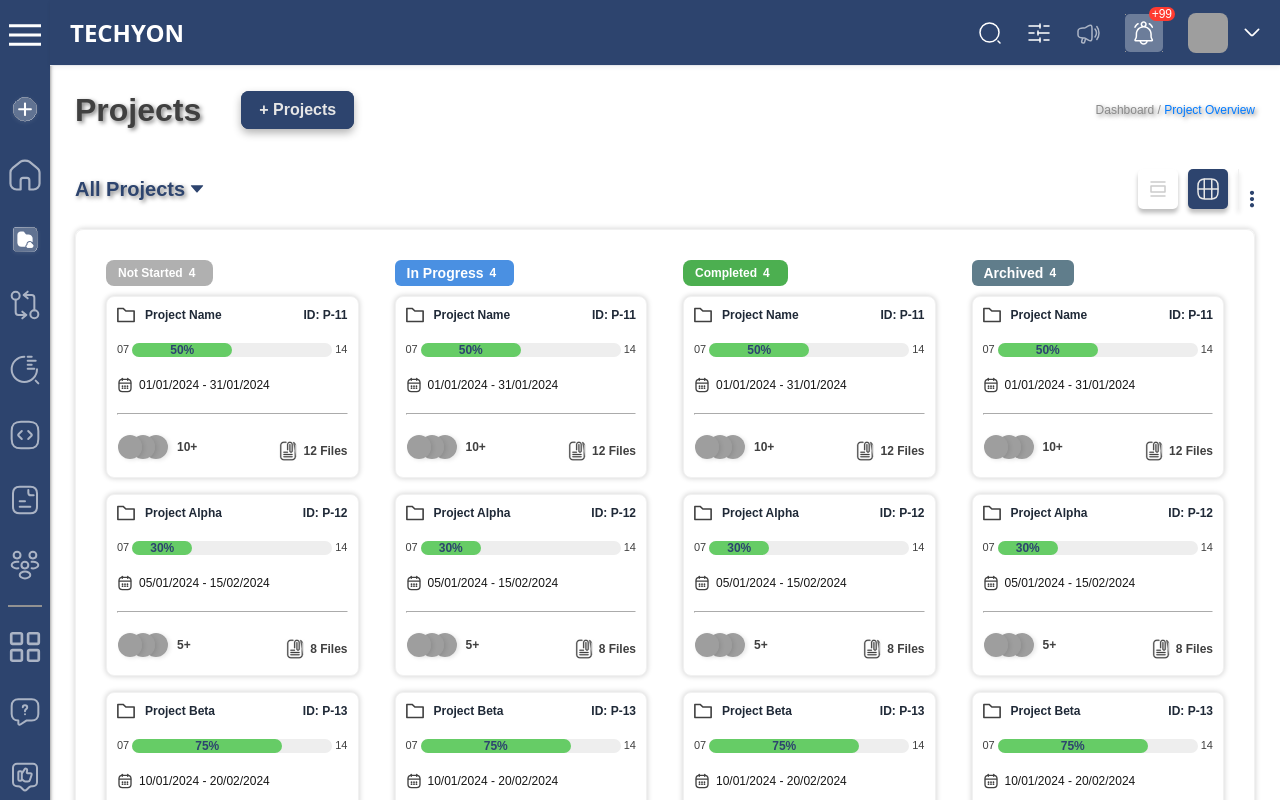
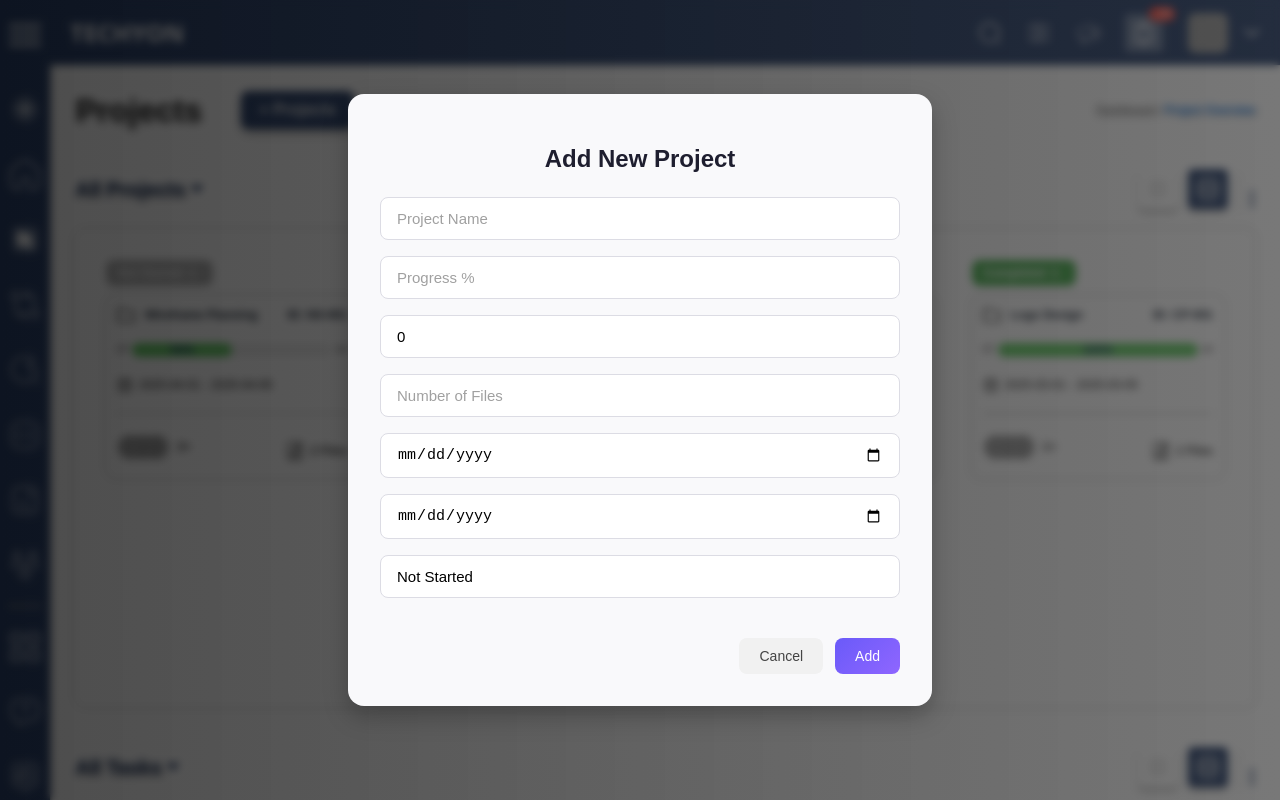
Before and after one commit to arunraval/Techyon-demo, a React (Vite) app: page / in a window 1280 px wide. Both pictures are taken after a click on the button "+ Projects". Shown: the top 800 px of the page. Built offline with nearby package versions, Linux system fonts and the light colour scheme; grey boxes are pictures that could not be loaded.

Commit message:
add project handle redux through

```diff
--- a/package.json
+++ b/package.json
@@ -13,7 +13,8 @@
     "@reduxjs/toolkit": "^2.6.1",
     "react": "^19.0.0",
     "react-dom": "^19.0.0",
-    "react-redux": "^9.2.0"
+    "react-redux": "^9.2.0",
+    "uuid": "^11.1.0"
   },
   "devDependencies": {
     "@eslint/js": "^9.21.0",
--- a/src/App.tsx
+++ b/src/App.tsx
@@ -1,14 +1,21 @@
+import { useState } from "react";
 import ProjectsMain from "./components/projects/Projectsmain";
 import TasksMain from "./components/tasks/TaskMain";
+import AddProjectModal from "./components/addProjectModal/AddProjectModal";
 
 function App() {
+  const [openModal, setOpenModal] = useState(false);
   return (
     <>
       <div className="app">
         <div className="main-contact">
           <div className="main-title">Projects</div>
           <div className="btn-main">
-            <button type="button" className="btn-primary">
+            <button
+              type="button"
+              className="btn-primary"
+              onClick={() => setOpenModal(true)}
+            >
               + Projects
             </button>
           </div>
@@ -20,6 +27,9 @@ function App() {
           </p>
         </div>
       </div>
+
+      {openModal && <AddProjectModal onClose={() => setOpenModal(false)} />}
+
       <ProjectsMain />
       <TasksMain />
     </>
--- /dev/null
+++ b/src/components/addProjectModal/AddProjectModal.scss
@@ -0,0 +1,109 @@
+.modal-overlay {
+  position: fixed;
+  inset: 0;
+  background: linear-gradient(
+    to right,
+    rgba(0, 0, 0, 0.7),
+    rgba(30, 30, 30, 0.6)
+  );
+  backdrop-filter: blur(4px);
+  display: flex;
+  justify-content: center;
+  align-items: center;
+  z-index: 1000;
+}
+
+.modal-content {
+  background: #f9f9fb;
+  padding: 32px;
+  border-radius: 16px;
+  width: 100%;
+  max-width: 520px;
+  box-shadow: 0 10px 25px rgba(0, 0, 0, 0.25);
+  animation: slideFadeIn 0.4s ease forwards;
+}
+
+@keyframes slideFadeIn {
+  from {
+    opacity: 0;
+    transform: translateY(-30px);
+  }
+  to {
+    opacity: 1;
+    transform: translateY(0);
+  }
+}
+
+.modal-title {
+  font-size: 24px;
+  font-weight: 600;
+  margin-bottom: 24px;
+  color: #1e1e2f;
+  text-align: center;
+}
+
+.form-input {
+  width: 100%;
+  margin-bottom: 16px;
+  border: 1px solid #dcdce4;
+  border-radius: 8px;
+  font-size: 15px;
+  background-color: #ffffff;
+  transition: border 0.2s, box-shadow 0.2s;
+  padding: 12px 16px;
+  box-sizing: border-box;
+
+  appearance: none;
+
+  &::placeholder {
+    color: #a0a0a0;
+    opacity: 1;
+  }
+
+  &:focus {
+    outline: none;
+    border-color: #7b61ff;
+    box-shadow: 0 0 0 2px rgba(123, 97, 255, 0.2);
+  }
+}
+
+select.form-input {
+  background-color: #fff;
+}
+
+.modal-buttons {
+  display: flex;
+  justify-content: flex-end;
+  gap: 12px;
+  margin-top: 24px;
+
+  .btn {
+    padding: 10px 20px;
+    border-radius: 8px;
+    font-size: 14px;
+    font-weight: 500;
+    border: none;
+    cursor: pointer;
+    transition: background-color 0.2s ease, transform 0.2s ease;
+  }
+
+  .cancel-btn {
+    background-color: #f1f1f1;
+    color: #444;
+
+    &:hover {
+      background-color: #e4e4e4;
+      transform: translateY(-1px);
+    }
+  }
+
+  .add-btn {
+    background: linear-gradient(135deg, #6a5af9, #8f66ff);
+    color: #fff;
+
+    &:hover {
+      background: linear-gradient(135deg, #5946f9, #7f56ff);
+      transform: translateY(-1px);
+    }
+  }
+}
--- /dev/null
+++ b/src/components/addProjectModal/AddProjectModal.tsx
@@ -0,0 +1,125 @@
+import React, { useState } from "react";
+import { useDispatch } from "react-redux";
+import { v4 as uuidv4 } from "uuid";
+import { ProjectStatus } from "../../types/Projects";
+import { addProject } from "../../store/slices/projectSlice";
+import "./AddProjectModal.scss";
+
+interface AddProjectModalProps {
+  onClose: () => void;
+}
+
+const AddProjectModal: React.FC<AddProjectModalProps> = ({ onClose }) => {
+  const dispatch = useDispatch();
+
+  const [formData, setFormData] = useState({
+    name: "",
+    progress: 0,
+    startDate: "",
+    endDate: "",
+    files: 0,
+    teamMembers: 0,
+    status: "Not Started" as ProjectStatus,
+  });
+
+  const handleChange = (
+    e: React.ChangeEvent<HTMLInputElement | HTMLSelectElement>
+  ) => {
+    const { name, value } = e.target;
+    setFormData((prev) => ({
+      ...prev,
+      [name]: name === "progress" || name === "files" ? Number(value) : value,
+    }));
+  };
+
+  const handleSubmit = () => {
+    const newProject = {
+      id: `P-${uuidv4().slice(0, 4)}`,
+      ...formData,
+    };
+
+    dispatch(addProject({ status: formData.status, project: newProject }));
+    onClose();
+  };
+
+  return (
+    <div className="modal-overlay">
+      <div className="modal-content">
+        <h2 className="modal-title">Add New Project</h2>
+
+        <input
+          type="text"
+          name="name"
+          placeholder="Project Name"
+          value={formData.name}
+          onChange={handleChange}
+          className="form-input"
+        />
+
+        <input
+          type="number"
+          name="progress"
+          placeholder="Progress %"
+          onChange={handleChange}
+          className="form-input"
+        />
+
+        <input
+          type="text"
+          name="teamMembers"
+          placeholder="Team Members (e.g. 10+)"
+          value={formData.teamMembers}
+          onChange={handleChange}
+          className="form-input"
+        />
+
+        <input
+          type="number"
+          name="files"
+          placeholder="Number of Files"
+          onChange={handleChange}
+          className="form-input"
+        />
+
+        <input
+          type="date"
+          name="startDate"
+          value={formData.startDate}
+          onChange={handleChange}
+          className="form-input"
+        />
+
+        <input
+          type="date"
+          name="endDate"
+          value={formData.endDate}
+          onChange={handleChange}
+          className="form-input"
+        />
+
+        <select
+          name="status"
+          value={formData.status}
+          onChange={handleChange}
+          className="form-input"
+        >
+          <option value="Not Started">Not Started</option>
+          <option value="In Progress">In Progress</option>
+          <option value="Completed">Completed</option>
+          <option value="Archived">Archived</option>
+        </select>
+
+        <div className="modal-buttons">
+          <button onClick={onClose} className="btn cancel-btn">
+            Cancel
+          </button>
+          <button onClick={handleSubmit} className="btn add-btn">
+            Add
+          </button>
+        </div>
+      </div>
+    </div>
+  );
+};
+
+export default AddProjectModal;
--- a/src/components/projects/ProjectCard.tsx
+++ b/src/components/projects/ProjectCard.tsx
@@ -1,7 +1,8 @@
 import React, { useState } from "react";
 import "./projectCard.scss";
 import { calendar, clipFile, file } from "../common/commonImage";
-import projectsData from "../../data/projectData.json";
+import { useSelector } from "react-redux";
+import { RootState } from "../../store/store";
 
 const INITIAL_VISIBLE_COUNT = 3;
 
@@ -9,8 +10,10 @@ const imageUrl =
   "https://storage.googleapis.com/a1aa/image/lH_ei_CfFgDbuTS-_nLlDGXdf7cSayPFY6MBs6WgQwQ.jpg";
 
 const ProjectDashboard: React.FC = () => {
+  const projects = useSelector((state: RootState) => state.project.projects);
+
   const [visibleCount, setVisibleCount] = useState(
-    Object.keys(projectsData).reduce((acc, status) => {
+    Object.keys(projects).reduce((acc, status) => {
       acc[status] = INITIAL_VISIBLE_COUNT;
       return acc;
     }, {} as Record<string, number>)
@@ -24,7 +27,7 @@ const ProjectDashboard: React.FC = () => {
   };
   return (
     <div className="dashboardGrid">
-      {Object.entries(projectsData).map(([status, projects]) => (
+      {Object.entries(projects).map(([status, projects]) => (
         <div
           key={status}
           className={`statusColumn ${status.toLowerCase().replace(/\s/g, "")}`}
@@ -76,7 +79,7 @@ const ProjectDashboard: React.FC = () => {
                         <img src={imageUrl} alt="Team member" />
                       </div>
                     </div>
-                    <span>{project.teamMembers}</span>
+                    <span>{project.teamMembers}+</span>
                   </div>
 
                   <div className="fileSection">
--- /dev/null
+++ b/src/store/slices/projectSlice.ts
@@ -0,0 +1,78 @@
+import { createSlice, PayloadAction } from "@reduxjs/toolkit";
+import { Project, ProjectState, ProjectStatus } from "../../types/Projects";
+
+const initialState: ProjectState = {
+  projects: {
+    "Not Started": [
+      {
+        id: "NS-001",
+        name: "Wireframe Planning",
+        progress: 50,
+        startDate: "2025-04-01",
+        endDate: "2025-04-05",
+        teamMembers: 3,
+        files: 2,
+      },
+    ],
+    "In Progress": [
+      {
+        id: "IP-001",
+        name: "Homepage Design",
+        progress: 45,
+        startDate: "2025-03-28",
+        endDate: "2025-04-10",
+        teamMembers: 4,
+        files: 5,
+      },
+      {
+        id: "IP-002",
+        name: "Backend Integration",
+        progress: 60,
+        startDate: "2025-03-25",
+        endDate: "2025-04-15",
+        teamMembers: 2,
+        files: 3,
+      },
+    ],
+
+    Archived: [
+      {
+        id: "AR-001",
+        name: "Old Dashboard",
+        progress: 100,
+        startDate: "2024-12-01",
+        endDate: "2025-01-10",
+        teamMembers: 2,
+        files: 4,
+      },
+    ],
+    Completed: [
+      {
+        id: "CP-001",
+        name: "Logo Design",
+        progress: 100,
+        startDate: "2025-03-01",
+        endDate: "2025-03-05",
+        teamMembers: 1,
+        files: 1,
+      },
+    ],
+  },
+};
+
+const projectSlice = createSlice({
+  name: "project",
+  initialState,
+  reducers: {
+    addProject: (
+      state,
+      action: PayloadAction<{ status: ProjectStatus; project: Project }>
+    ) => {
+      const { status, project } = action.payload;
+      state.projects[status].push(project);
+    },
+  },
+});
+
+export const { addProject } = projectSlice.actions;
+export default projectSlice.reducer;
--- a/src/store/store.ts
+++ b/src/store/store.ts
@@ -1,9 +1,11 @@
 import { configureStore } from "@reduxjs/toolkit";
 import counterReducer from "./slices/counterSlice";
+import projectReducer from "./slices/projectSlice";
 
 export const store = configureStore({
   reducer: {
     counter: counterReducer,
+    project: projectReducer,
   },
 });
 
--- /dev/null
+++ b/src/types/Projects.ts
@@ -0,0 +1,19 @@
+export interface Project {
+  id: string;
+  name: string;
+  progress: number;
+  startDate: string;
+  endDate: string;
+  files: number;
+  teamMembers: number;
+}
+
+export type ProjectStatus =
+  | "Not Started"
+  | "In Progress"
+  | "Completed"
+  | "Archived";
+
+export interface ProjectState {
+  projects: Record<ProjectStatus, Project[]>;
+}
```
Also changed, not shown: 1 other file (tests, documents, lock files or other folders).
